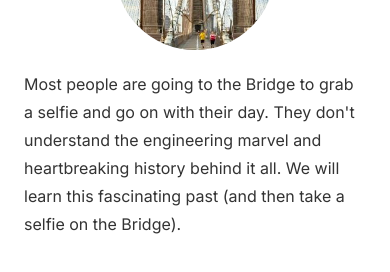
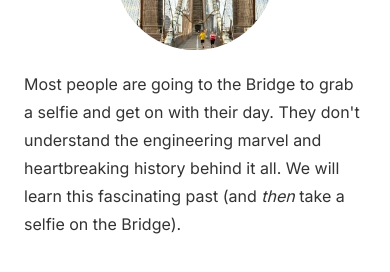
Before and after one commit to jonstieg/walking-tours, a Next.js app: page / in a window 390 px wide. Shown: the part 1364-1636 px from the top of the page. Built offline with nearby package versions, Linux system fonts and the light colour scheme.

Commit message:
hover effect and copy

```diff
--- a/app/page.tsx
+++ b/app/page.tsx
@@ -35,7 +35,7 @@ export default function Page() {
           <Image
             src="/photos/subway.png"
             alt="The A train"
-            className="rounded-full bg-gray-100 block lg:mt-5 mt-0 lg:mb-5 mb-100 mx-auto sm:float-left sm:mr-5 sm:mb-5"
+            className="rounded-full bg-gray-100 block lg:mt-5 mt-0 lg:mb-5 mb-100 mx-auto sm:float-left sm:mr-5 sm:mb-5 hover:opacity-70"
             unoptimized
             width={160}
             height={160}
@@ -56,7 +56,7 @@ export default function Page() {
           <Image
             src="/photos/bridge.png"
             alt="Brooklyn Bridge"
-            className="rounded-full bg-gray-100 block lg:mt-5 mt-0 lg:mb-5 mb-100 mx-auto sm:float-left sm:mr-5 sm:mb-5"
+            className="rounded-full bg-gray-100 block lg:mt-5 mt-0 lg:mb-5 mb-100 mx-auto sm:float-left sm:mr-5 sm:mb-5 hover:opacity-60"
             unoptimized
             width={160}
             height={160}
@@ -65,7 +65,7 @@ export default function Page() {
         </a>
         <div className="prose prose-neutral dark:prose-invert">
           <p>
-            Most people are going to the Bridge to grab a selfie and go on with their day. They don't understand the engineering marvel and heartbreaking history behind it all. We will learn this fascinating past (and then take a selfie on the Bridge).
+            Most people are going to the Bridge to grab a selfie and get on with their day. They don't understand the engineering marvel and heartbreaking history behind it all. We will learn this fascinating past (and <i>then</i> take a selfie on the Bridge).
           </p>
         </div>
       </div>
```
